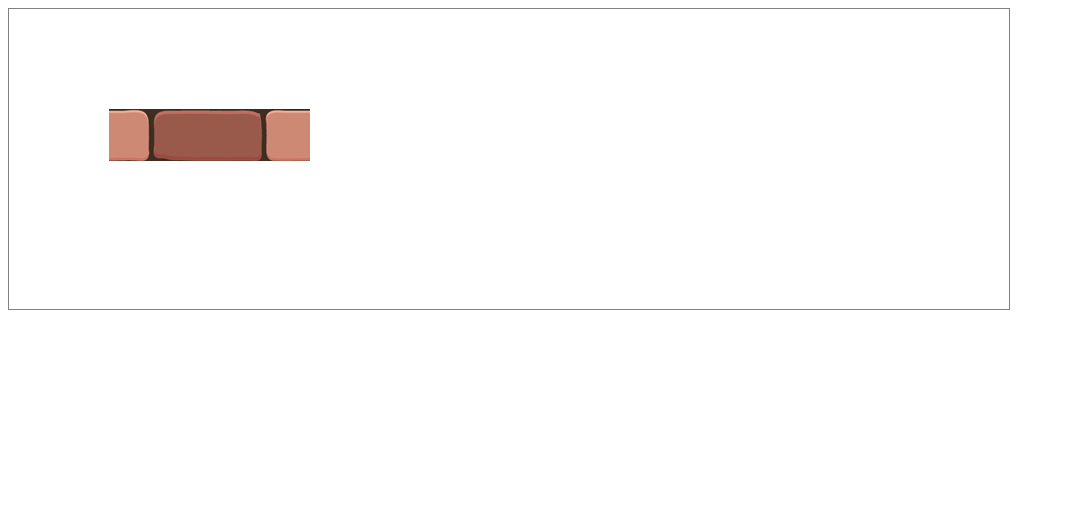
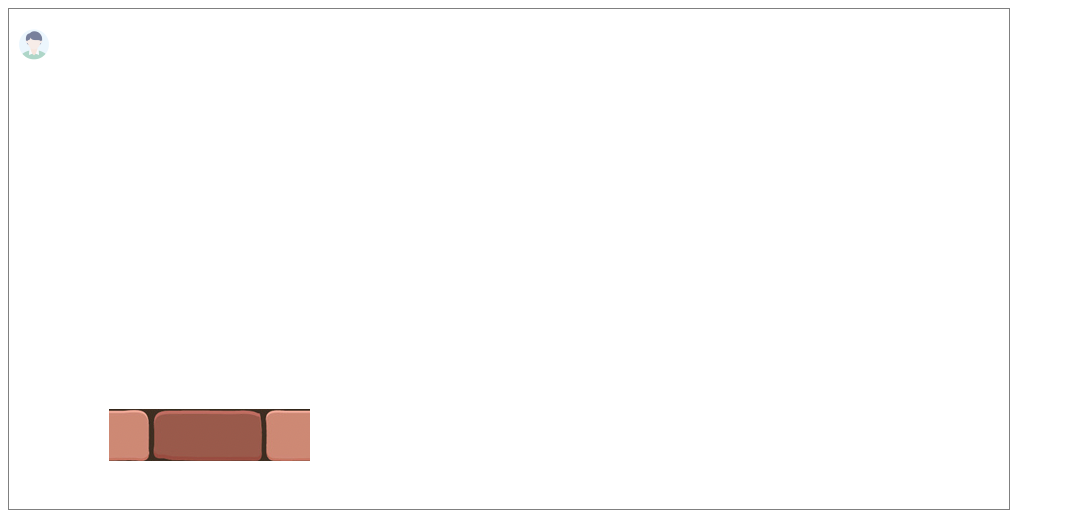
Before and after one commit to majaBai/Games, a plain HTML site: page 拯救砖块/index.html in a window 1280 px wide. Shown: the whole page, without its empty margins (0-1065 px from the left). Drawn offline with Linux system fonts and the light colour scheme.

Commit message:
挡板和球动起来

```diff
--- a/拯救砖块/index.html
+++ b/拯救砖块/index.html
@@ -13,71 +13,142 @@
   </style>
 </head>
 <body>
-  <canvas id="canvas" width="1000" height="300"></canvas>
+  <canvas id="canvas" width="1000" height="500"></canvas>
 
   <script>
-    let canvas = document.querySelector('#canvas')
-    let ctx = canvas.getContext('2d')
-    let x = 100
-    let y = 100
+    var imgFromPath = function (path) {
+      let img = new Image()
+      img.src = path
+      return img
+    }
 
-    let leftPressed = false
-    let rightPressed = false
+    const Paddle = function () {
+      let img = imgFromPath('../assets/paddle.png')
+      let o = {
+        img,
+        x: 100,
+        y: 400,
+        speed: 5,
+      }
+      o.collide = function(ball) {
+        // 需要判断是否相撞
 
-    let timer = null
+      }
+      o.moveLeft = function () {
+        o.x -= o.speed
+        o.x = o.x >= 0? o.x : 0
+      }
+      o.moveRight = function () {
+        o.x += o.speed
+        o.x = o.x <= canvas.width - 200? o.x : canvas.width - 200
+      }
+      return o
+    }
 
-
-
-    function drawImage() {
-      let img = new Image()
-      img.src = '../assets/paddle.png';
-      img.onload = function(){
-        // 在画布 (x, y) 处画挡板
-        ctx.drawImage(img, x, y);
+    const Ball = function () {
+      let img = imgFromPath('../assets/ball.png')
+      let o = {
+        img,
+        x: 10,
+        y: 20,
+        speedX: 5,
+        speedY: 5,
+        fiered: false
+      }
+      o.fire = function () {
+        o.fiered = true
+      }
+      o.move = function () {
+        if (o.fiered) {
+        console.log('ball move')
+          if (o.x < 0 || o.x > 970) {
+            o.speedX = -o.speedX
+          }
+          if (o.y < 0 || o.y > 470 ) {
+            o.speedY = -o.speedY
+          }
+          o.x += o.speedX
+          o.y += o.speedY
         }
       }
 
+      return o
+    }
+
+    const Game = function () {
+      let g = {
+        actions: {},
+        keydowns: {}
+      }
+
+      g.canvas = document.querySelector('#canvas')
+      g.ctx = canvas.getContext('2d')
+
+      g.register = function (key, cb) {
+        g.actions[key] = cb
+      }
+      g.drawImg = function (image) {
+        g.ctx.drawImage(image.img, image.x, image.y)
+      }
+      g.clear = function () {
+        g.ctx.clearRect(0, 0, g.canvas.width, g.canvas.height)
+      }
+
+      // events
       document.addEventListener('keydown', event => {
-      console.log('event')
-      if (event.key === 'a') {
-        // 挡板往左
-        leftPressed = true
+        g.keydowns[event.key] = true
+      })
+      document.addEventListener('keyup', event => {
+        g.keydowns[event.key] = false
+      })
 
-        timer = setInterval (function(){
-          console.log('interval')
-          ctx.clearRect(x, y, canvas.width, canvas.height)
-          x -= 10
-          x = x >= 0? x : 0
-          drawImage()
+      setInterval(function(){
+        // events
+        let keys = Object.keys(g.actions)
+        keys.forEach(k => {
+          if (g.keydowns[k]) {
+            g.actions[k]()
+          }
+        })
+        // clear
+        g.clear()
+        // update
+        g.update()
+        // draw
+        g.draw()
      }, 1000/30)
 
-      } else if (event.key === 'd') {
-        // 往右
-        rightPressed = true
+     return g
+    }
 
-        timer = setInterval(function(){
-          ctx.clearRect(x, y, canvas.width, canvas.height)
-        x += 10
-        x = x <= canvas.width - 200? x : canvas.width - 200
-        drawImage()
-        }, 1000/30)
+
+    function main () {
+
+      var paddle = Paddle()
+      var ball = Ball()
+      var g = Game()
+
+      g.update = function () {
+        ball.move()
+      }
+      g.draw = function () {
+        g.drawImg(paddle)
+        g.drawImg(ball)
+      }
+      // 注册按键事件
+      g.register ('a', function () {
+        paddle.moveLeft()
+      })
+      g.register ('d', function () {
+        paddle.moveRight()
+      })
+      g.register ('f', function () {
+        ball.fire()
+        // 判断相撞
+        if (paddle.collide(ball)) {
+          ball.speedY *= -1
         }
       })
-
-    document.addEventListener('keyup', event => {
-      if (event.key === 'a') {
-        leftPressed = false
-        clearInterval(timer)
-        timer = null
-      } else if (event.key === 'd') {
-        rightPressed = false
-        clearInterval(timer)
-        timer = null
-      }
-    })
-
-    function main() {
-      drawImage()
     }
 
     main()
```
Lines whose indentation alone changed are shown as unchanged.
